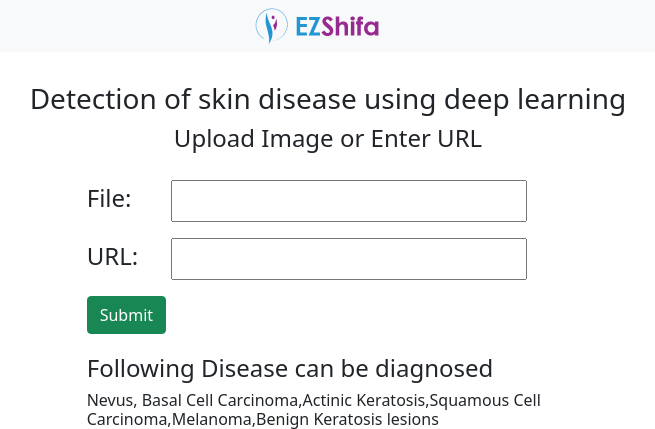
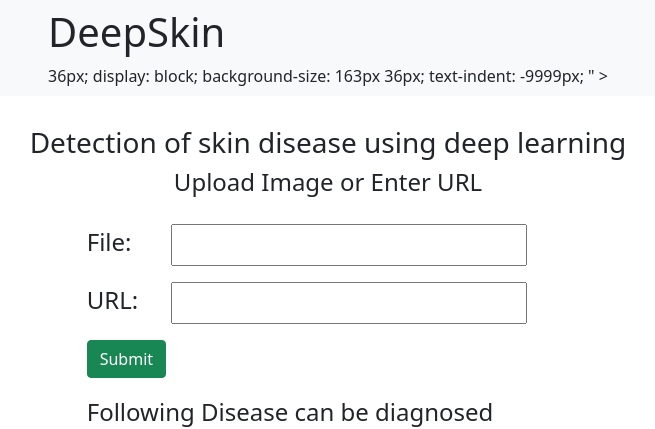
Before and after one commit to talhaanwarch/skin_lesion_diagnosis_app, a Django app: template sub_app/templates/home.html in a window 1280 px wide. Shown: the top 429 px of the page, without its empty margins (312-967 px from the left). Run offline with Django 3.2, Linux system fonts and the light colour scheme; the template is opened without the code that fills it: most values are stand-ins (such as "Sample title", 1, 10 or a date in 2020); form fields are guessed from the names that the template uses.

Commit message:
minor change

```diff
--- a/sub_app/templates/base.html
+++ b/sub_app/templates/base.html
@@ -25,7 +25,8 @@
       <ul class="nav navbar-nav flex-fill justify-content-center">
             <li class="nav-item">
             <!-- Skin Diseases Classification -->
-            <img src="{% static "logo.png" %}" style=" width: 163px; height:
+            <!-- <img src="{% static "logo.png" %}" style=" width: 163px; height: -->
+            <h1>DeepSkin</h1>
         36px; display: block; background-size: 163px 36px; text-indent: -9999px;
         " >
           </li>
```
Also changed, not shown: sub_app/static/logo.png (deleted).
